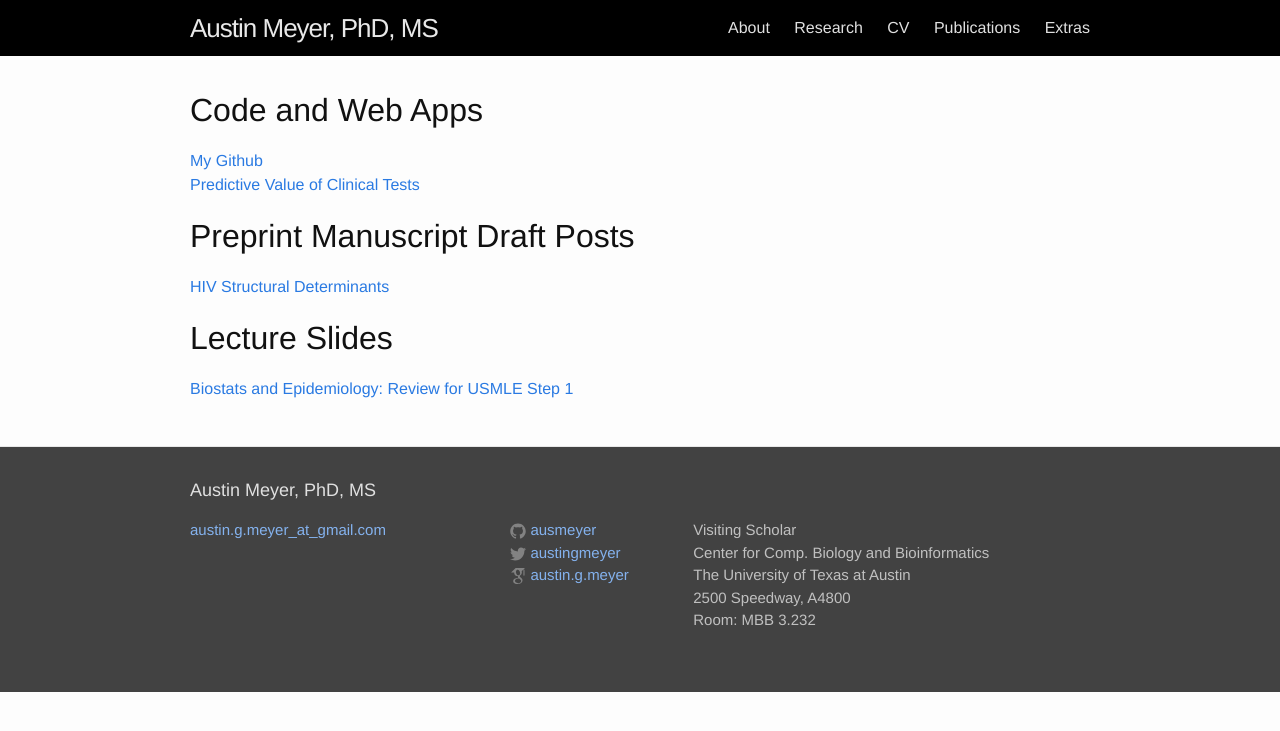
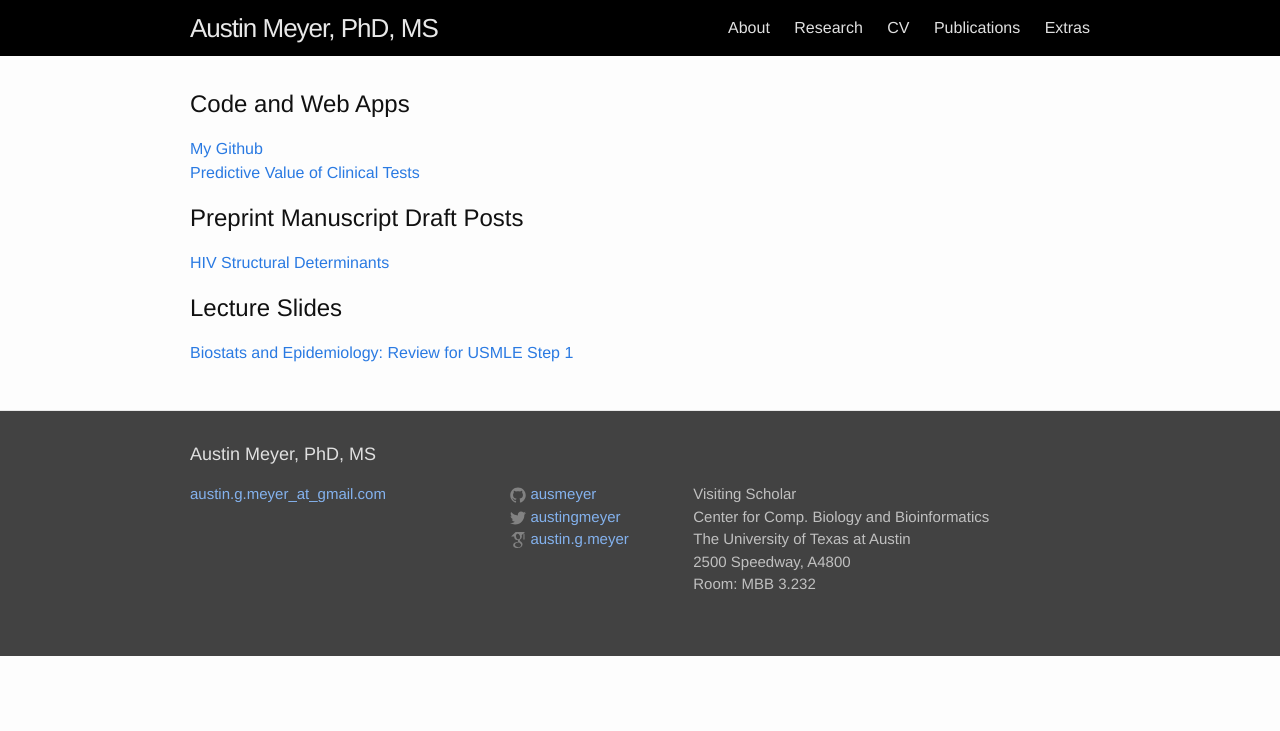
Before and after one commit to ausmeyer/ausmeyer.github.io, a Jekyll site: the page built from extras.md, in a window 1280 px wide. Shown: the top 731 px of the page. Built offline with Jekyll 4.4.1, drawn with Linux system fonts in a browser that asks for light colours.

Commit message:
Adding changing heading size.

```diff
--- a/extras.md
+++ b/extras.md
@@ -4,12 +4,12 @@ title: meyerlab/extras
 permalink: /extras/
 ---
 
-# Code and Web Apps
+## Code and Web Apps
 [My Github](https://github.com/ausmeyer)
 [Predictive Value of Clinical Tests](https://ausmeyer.shinyapps.io/predictive_value_shiny/)
 
-# Preprint Manuscript Draft Posts
+## Preprint Manuscript Draft Posts
 [HIV Structural Determinants](http://meyerlab.org/hiv_structural_determinants-paper-now/)
 
-# Lecture Slides
+## Lecture Slides
 [Biostats and Epidemiology: Review for USMLE Step 1](http://meyerlab.org/intro-biostats-epi/)
```
